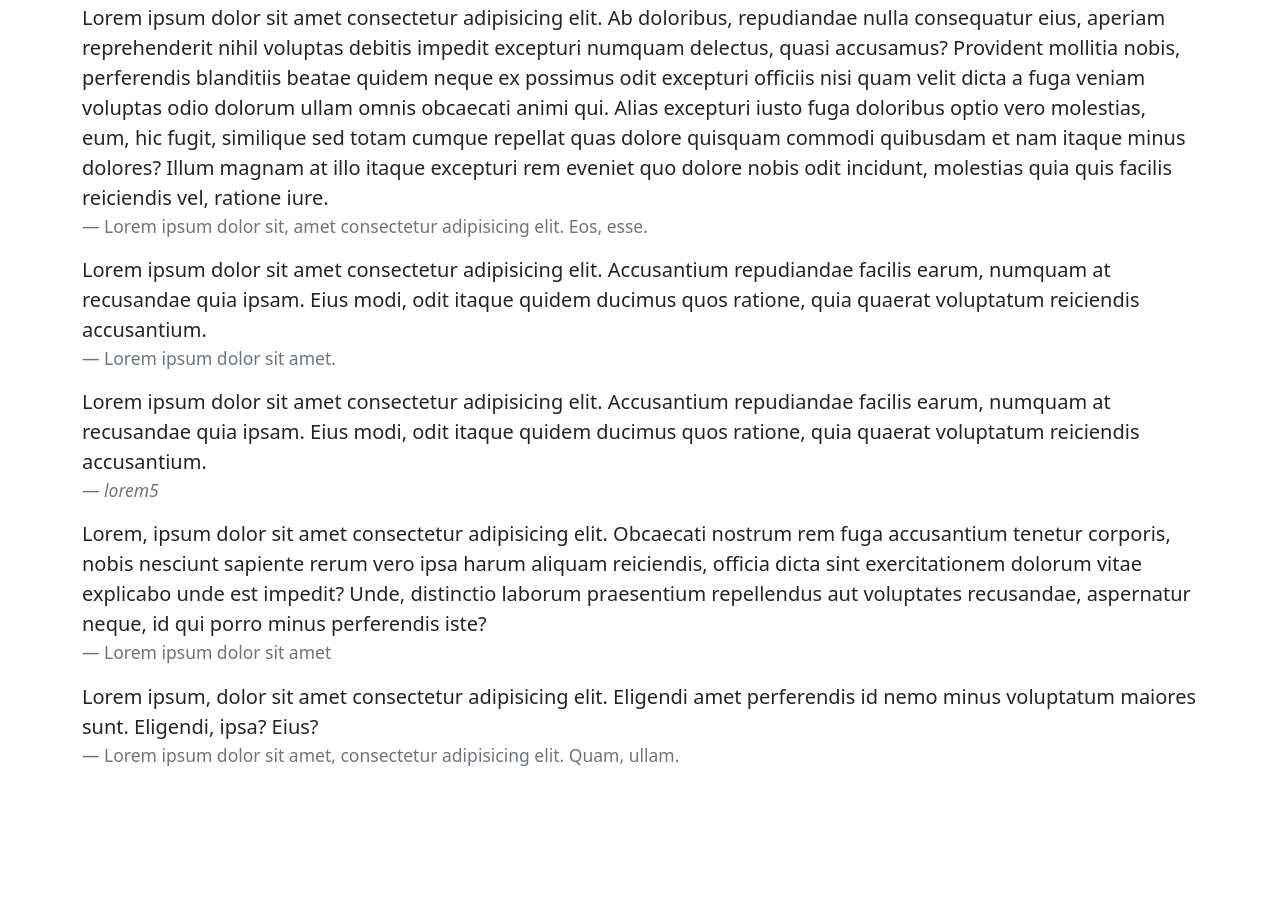
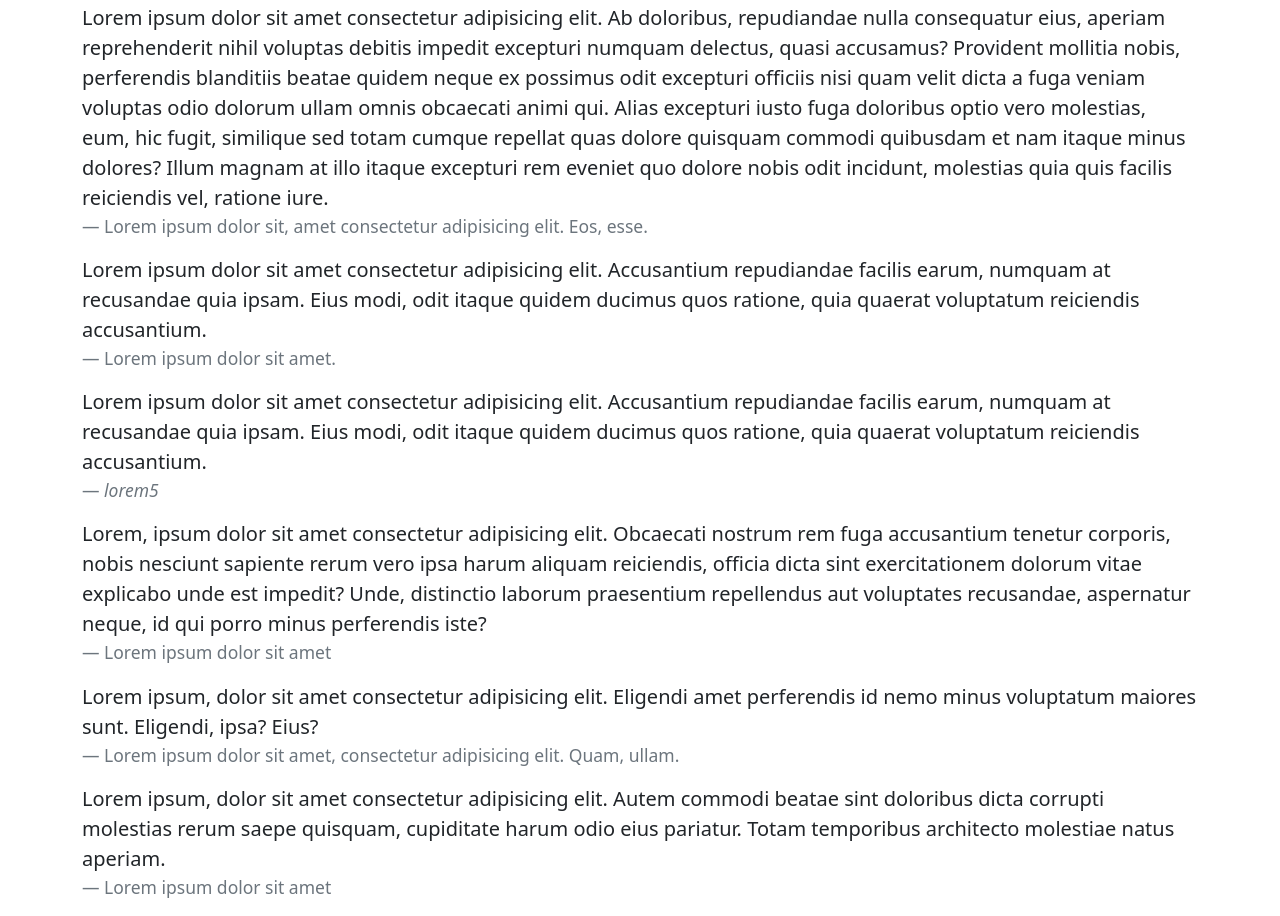
Before and after one commit to TheCreativeMind77/blockquote, a plain HTML site: page index.html in a window 1280 px wide. Shown: the part 850-1766 px from the top of the page. Before the commit the page ends 1634 px from the top, so only its background shows below. Drawn offline with nearby package versions, Linux system fonts and the light colour scheme.

Commit message:
7th commit

```diff
--- a/index.html
+++ b/index.html
@@ -69,6 +69,13 @@
         </blockquote>
     </div>
 
+    <div class="container">
+        <blockquote class="blockquote">
+            <p>Lorem ipsum, dolor sit amet consectetur adipisicing elit. Autem commodi beatae sint doloribus dicta corrupti molestias rerum saepe quisquam, cupiditate harum odio eius pariatur. Totam temporibus architecto molestiae natus aperiam.</p>
+            <footer class="blockquote-footer">Lorem ipsum dolor sit amet</footer>
+        </blockquote>
+    </div>
+
 
 
     <script src="https://cdn.jsdelivr.net/npm/bootstrap@5.0.2/dist/js/bootstrap.bundle.min.js" integrity="sha384-MrcW6ZMFYlzcLA8Nl+NtUVF0sA7MsXsP1UyJoMp4YLEuNSfAP+JcXn/tWtIaxVXM" crossorigin="anonymous"></script>
```
